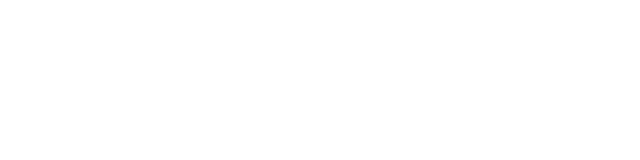
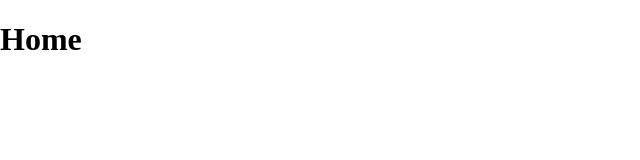
Before and after one commit to Kenzie-Academy-Brasil-Developers/motors-shop-frontend-alinecarvalhopro, a React (Vite) app: page /home in a window 1280 px wide. Shown: the top 160 px of the page, without its empty margins (0-640 px from the left). Built offline with nearby package versions, Linux system fonts and the light colour scheme.

Commit message:
feat: initial routes, user context

```diff
--- a/package.json
+++ b/package.json
@@ -23,6 +23,7 @@
   "devDependencies": {
     "@types/react": "^18.2.25",
     "@types/react-dom": "^18.2.11",
+    "@types/react-router-dom": "^5.3.3",
     "@types/styled-components": "^5.1.28",
     "@typescript-eslint/eslint-plugin": "^6.0.0",
     "@typescript-eslint/parser": "^6.0.0",
--- a/src/App.tsx
+++ b/src/App.tsx
@@ -1,9 +1,14 @@
+import RoutesMain from "./routes/routes";
+import { UserProvider } from "./providers/UserContext";
 import { GlobalStyle } from "./styles/GlobalStyle";
 
 function App() {
   return (
     <>
       <GlobalStyle />
+      <UserProvider>
+        <RoutesMain />
+      </UserProvider>
     </>
   );
 }
--- a/src/main.tsx
+++ b/src/main.tsx
@@ -1,9 +1,12 @@
 import React from "react";
 import ReactDOM from "react-dom/client";
 import App from "./App.tsx";
+import { BrowserRouter } from "react-router-dom";
 
 ReactDOM.createRoot(document.getElementById("root")!).render(
   <React.StrictMode>
-    <App />
+    <BrowserRouter>
+      <App />
+    </BrowserRouter>
   </React.StrictMode>
 );
--- /dev/null
+++ b/src/pages/Home/Home.tsx
@@ -0,0 +1,5 @@
+const Home = () => {
+  return <h1>Home</h1>;
+};
+
+export default Home;
--- /dev/null
+++ b/src/pages/Login copy/Login.tsx
@@ -0,0 +1,5 @@
+const Login = () => {
+  return <h1>Login</h1>;
+};
+
+export default Login;
--- /dev/null
+++ b/src/pages/Login/Login.tsx
@@ -0,0 +1,5 @@
+const Login = () => {
+  return <h1>Login</h1>;
+};
+
+export default Login;
--- /dev/null
+++ b/src/providers/UserContext.tsx
@@ -0,0 +1,26 @@
+import { ReactNode, createContext, useContext, useState } from "react";
+
+interface IUserProviderProps {
+  children: ReactNode;
+}
+
+interface IUserContext {
+  user: IUser | null;
+}
+
+interface IUser {
+  id: string;
+}
+
+export const UserContext = createContext<IUserContext>({} as IUserContext);
+
+export const UserProvider = ({children}: IUserProviderProps) => {
+  const [user, setUser] = useState<IUser | null>(null);
+  return (
+    <UserContext.Provider value={{user}}>
+      {children}
+    </UserContext.Provider>
+  )
+}
+
+export const useUserContext = () => useContext(UserContext);
--- /dev/null
+++ b/src/routes/routes.tsx
@@ -0,0 +1,14 @@
+import { Routes, Route } from "react-router-dom";
+import Login from "../pages/Login/Login";
+import Home from "../pages/Home/Home";
+
+const RoutesMain = () => {
+  return (
+    <Routes>
+      <Route path="/" element={<Login />} />
+      <Route path="/home" element={<Home />} />
+    </Routes>
+  );
+};
+
+export default RoutesMain;
```
Also changed, not shown: 1 other file (tests, documents, lock files or other folders).
